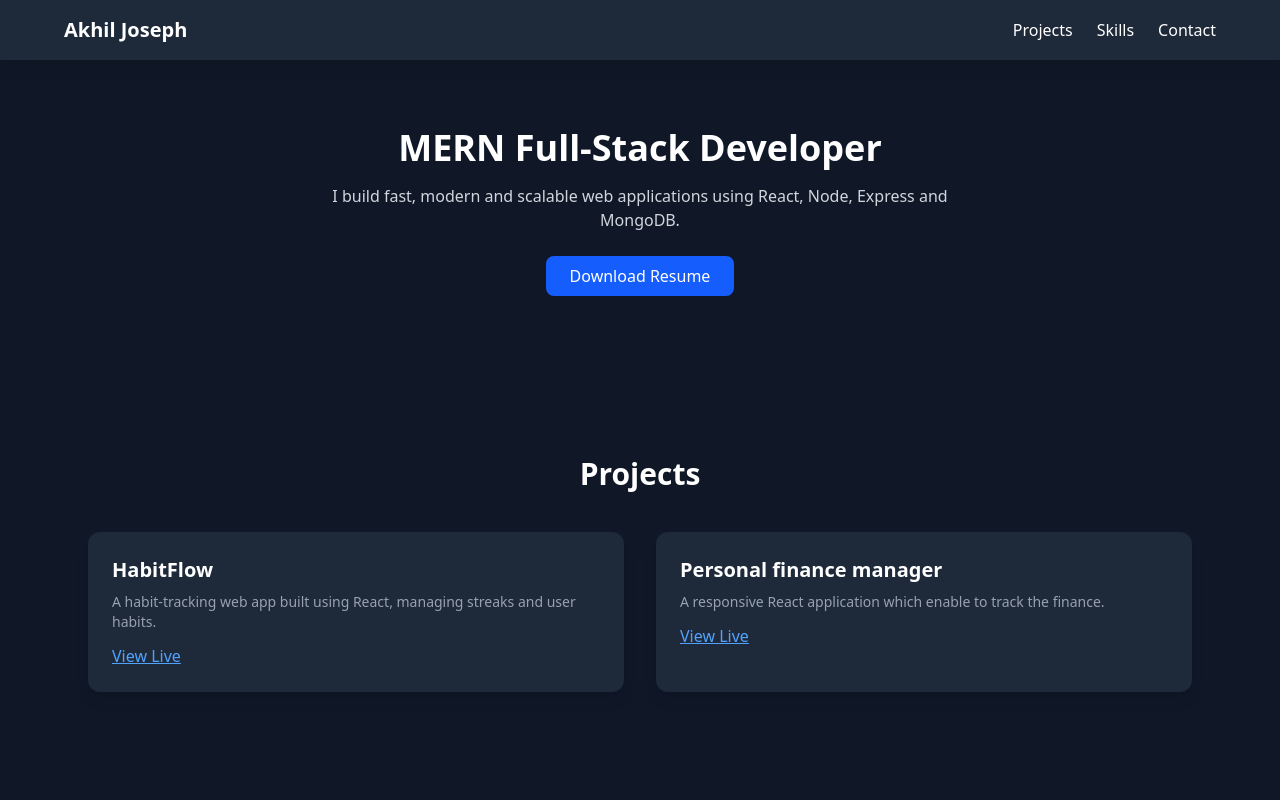
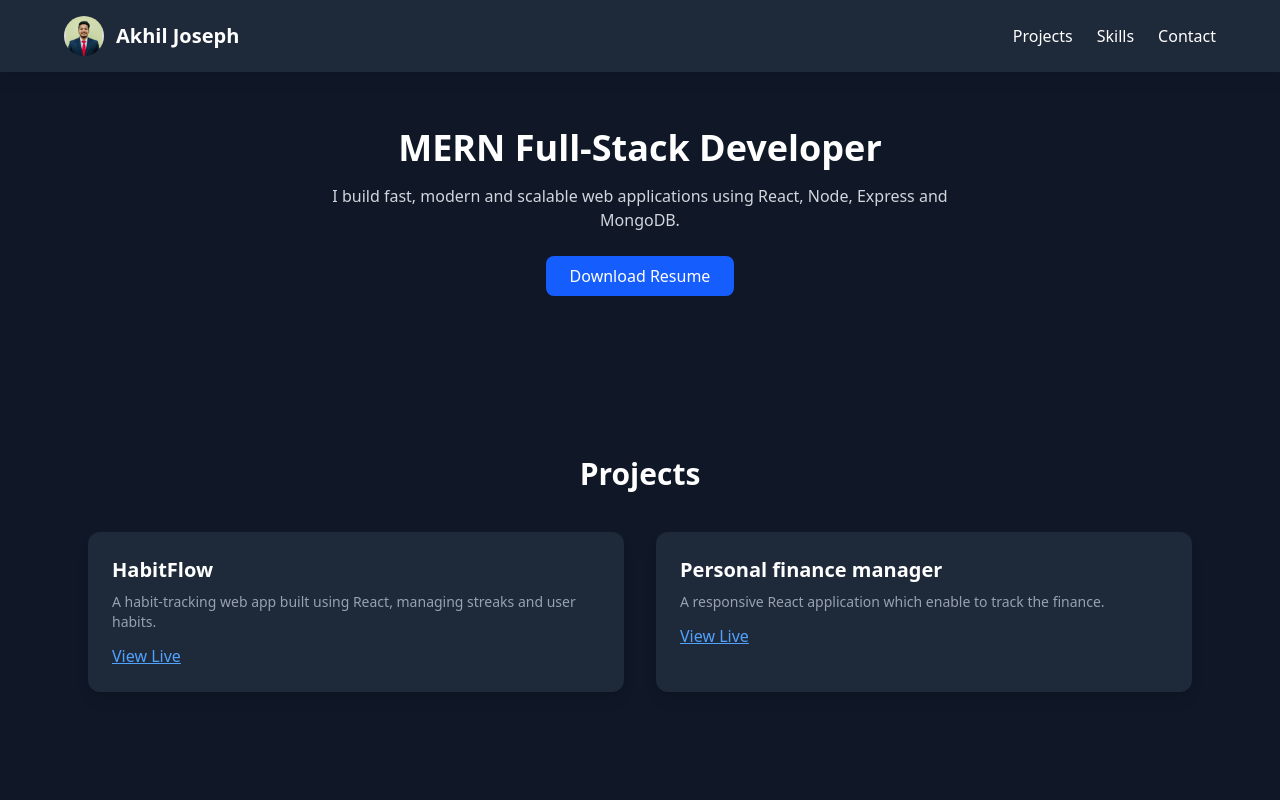
Before and after one commit to malbroo96/frontend, a React app: page / in a window 1280 px wide. Shown: the top 800 px of the page. Built offline with nearby package versions, Linux system fonts and the light colour scheme; the HTML template or start-up script is replaced by a standard one.

Commit message:
added propic

```diff
--- a/src/components/Navbar.jsx
+++ b/src/components/Navbar.jsx
@@ -1,8 +1,17 @@
+import propic from '../assets/propic.JPG';
+
 export default function Navbar() {
   return (
     <nav className="w-full py-4 px-8 bg-gray-800 fixed top-0 shadow-lg">
       <div className="flex justify-between items-center max-w-6xl mx-auto">
-        <h1 className="text-xl font-bold">Akhil Joseph</h1>
+        <div className="flex items-center">
+          <img
+            src={propic}
+            alt="Akhil Joseph"
+            className="w-10 h-10 rounded-full object-cover mr-3"
+          />
+          <h1 className="text-xl font-bold text-white">Akhil Joseph</h1>
+        </div>
         <div className="flex gap-6">
           <a href="#projects" className="hover:text-blue-400">Projects</a>
           <a href="#skills" className="hover:text-blue-400">Skills</a>
```
